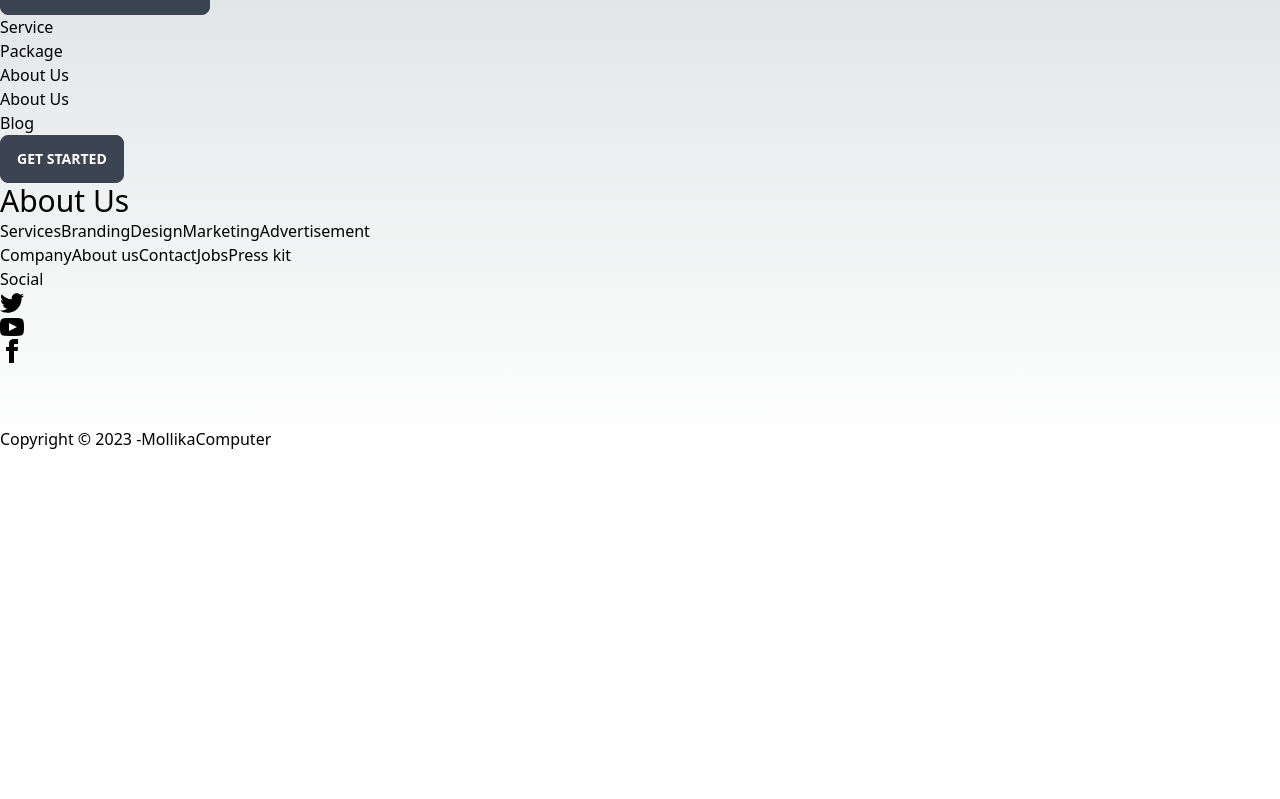
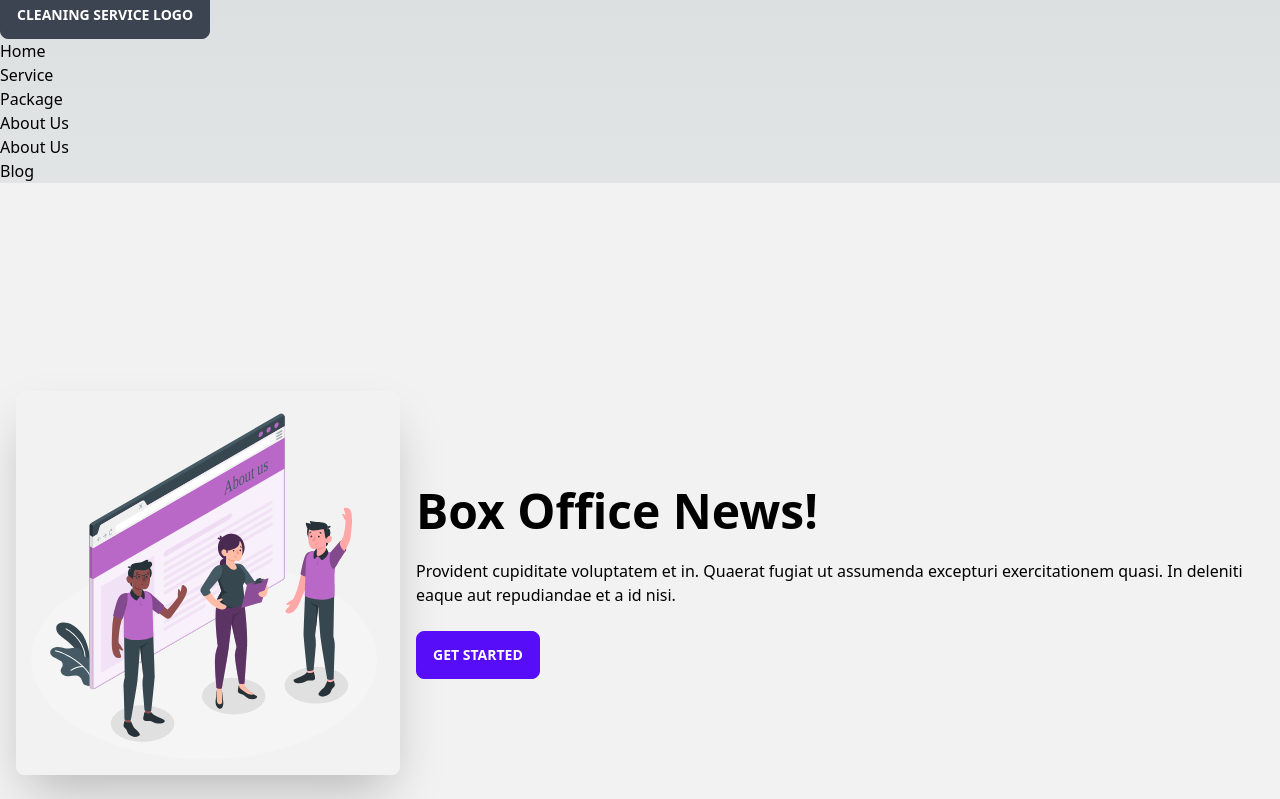
Before and after one commit to mollikacomputer/cleaner2, a Next.js app: page /about in a window 1280 px wide. Shown: the part 201-1000 px from the top of the page. Before the commit the page ends 800 px from the top, so only its background shows below. Built offline with nearby package versions, Linux system fonts and the light colour scheme.

Commit message:
service data done

```diff
--- a/Components/Navbar.js
+++ b/Components/Navbar.js
@@ -3,6 +3,9 @@ import Link from "next/link";
 const Navbar = () => {
   const navListItems = (
     <>
+      <li>
+        <Link href={"/"}>Home </Link>
+      </li>
       <li>
         <Link href={"/services"}>Service </Link>
       </li>
@@ -54,9 +57,6 @@ const Navbar = () => {
         <div className="navbar-center hidden lg:flex">
           <ul className="menu menu-horizontal px-1">{navListItems}</ul>
         </div>
-        <div className="navbar-end">
-          <Link href="/" className="btn">Get started</Link>
-        </div>
       </div>
     </>
   );
--- /dev/null
+++ b/servicesData.js
@@ -0,0 +1,23 @@
+export const servicesData = [
+    {
+      "id": 0,
+      "title": "Carpet Clean California",
+      "description":
+        "With snow melt in winter, rain in spring and fall, dust all summer, New York weather can take a toll on your carpet. Even without the weather, day-to-day life brings its share of dirt, dust, spills, odors and stains. You spent a lot of money on your carpet, so you want it to look nice and last a long time, but vacuuming alone won’t keep your carpets fresh. Dirt and debris gets caught down deep in the fibers where only a professional carpet cleaning can get it out. There are many places in California, CA where you can rent carpet cleaners or buy sprays that claim they will clean your carpets, but it just isn’t possible to get a carpet truly clean with retail equipment. You need All Green Carpet Clean California, CA for professional quality carpet cleaning.",
+      "image": "https://i.ibb.co/wSkx6zR/carpet-cleaning-banner-image.jpg",
+    },
+    {
+      "id": 1,
+      "title": "Carpet Clean California",
+      "description":
+        "With snow melt in winter, rain in spring and fall, dust all summer, New York weather can take a toll on your carpet. Even without the weather, day-to-day life brings its share of dirt, dust, spills, odors and stains. You spent a lot of money on your carpet, so you want it to look nice and last a long time, but vacuuming alone won’t keep your carpets fresh. Dirt and debris gets caught down deep in the fibers where only a professional carpet cleaning can get it out. There are many places in California, CA where you can rent carpet cleaners or buy sprays that claim they will clean your carpets, but it just isn’t possible to get a carpet truly clean with retail equipment. You need All Green Carpet Clean California, CA for professional quality carpet cleaning.",
+      "image": "https://i.ibb.co/vD8TvxC/carpet-cleaning-service-banner-image.jpg",
+    },
+    {
+      "id": 2,
+      "title": "Carpet Clean California",
+      "description":
+        "With snow melt in winter, rain in spring and fall, dust all summer, New York weather can take a toll on your carpet. Even without the weather, day-to-day life brings its share of dirt, dust, spills, odors and stains. You spent a lot of money on your carpet, so you want it to look nice and last a long time, but vacuuming alone won’t keep your carpets fresh. Dirt and debris gets caught down deep in the fibers where only a professional carpet cleaning can get it out. There are many places in California, CA where you can rent carpet cleaners or buy sprays that claim they will clean your carpets, but it just isn’t possible to get a carpet truly clean with retail equipment. You need All Green Carpet Clean California, CA for professional quality carpet cleaning.",
+      "image": "https://i.ibb.co/mqrhtyb/professional-carpet-cleaningbanner-image.jpg",
+    }
+  ];
--- a/src/pages/about/index.js
+++ b/src/pages/about/index.js
@@ -1,14 +1,39 @@
 import Head from "next/head";
-
+import AboutImage from '../../../public/About-us.svg';
 const index = () => {
-    return (
-        <div>
-            <Head>
-                <title> About || Best Carpet Cleaning Service </title>
-            </Head>
-            <h2 className="text-3xl" > About Us</h2>
+  return (
+    <div class="hero min-h-screen bg-base-200" data-aos="fade-up">
+      <Head>
+        <title> About || Best Carpet Cleaning Service </title>
+      </Head>
+      <div class="hero-content flex-col lg:flex-row">
+        <img
+        //   src={AboutImage}
+          src={'/About-us.svg'}
+          class="max-w-sm rounded-lg shadow-2xl"
+          alt="about us image"
+          data-aos="fade-right"
+          data-aos-easing="ease-out-cubic"
+          data-aos-duration="2000"
+          width={500}
+          height={400}
+        />
+        <div
+          data-aos="fade-left"
+          data-aos-easing="ease-out-cubic"
+          data-aos-duration="2000"
+        >
+          <h1 class="text-5xl font-bold">Box Office News!</h1>
+          <p class="py-6">
+            Provident cupiditate voluptatem et in. Quaerat fugiat ut assumenda
+            excepturi exercitationem quasi. In deleniti eaque aut repudiandae et
+            a id nisi.
+          </p>
+          <button class="btn btn-primary">Get Started</button>
         </div>
-    );
+      </div>
+    </div>
+  );
 };
 
 export default index;
--- a/src/pages/api/hello.js
+++ b/src/pages/api/hello.js
@@ -1,5 +1,6 @@
 // Next.js API route support: https://nextjs.org/docs/api-routes/introduction
 
 export default function handler(req, res) {
+
   res.status(200).json({ name: 'John Doe' })
 }
--- /dev/null
+++ b/src/pages/api/services/index.js
@@ -0,0 +1,6 @@
+import { servicesData } from "../../../../servicesData";
+
+export default function handler(req, res) {
+
+    res.status(200).json(servicesData)
+  }
--- a/src/pages/services/index.js
+++ b/src/pages/services/index.js
@@ -1,24 +1,37 @@
 import Head from "next/head";
 import Link from "next/link";
+import Service from "../../../Components/Service";
 
-const index = () => {
+const index = ({services}) => {
+    console.log(services);
     return (
         <div className=''>
             <Head>
                 <title> Service || Carpet Cleaning Service </title>
             </Head>
-            <h2 className='text-5xl my-6' > Total Service  </h2>
+            <h2 className='text-5xl my-6' > Total Service {services.length} </h2>
             <div className='grid sm:grid-cols-1 md:grid-cols-2 lg:grid-cols-3 gap-10 my-16' >
-            {/* {
+            {
                 services.slice(0,3).map( service => <Service key={service?._id} service={service} >
                 </Service> )
-            } */}
+            }
             </div>
             <div className='flex justify-center my-16'>
-            <Link href={'/'} > <button class="btn btn-outline btn-primary">Show All Services </button>  </Link>
+            <Link href={'/'} > <button class="btn btn-outline btn-primary"> Back to home </button>  </Link>
             </div>
         </div>
     );
 };
 
 export default index;
+
+export const getStaticProps = async (context) => {
+    const { params } = context;
+    const res = await fetch("http://localhost:3000/api/services");
+    const data = await res.json();
+    return {
+      props: {
+        services: data,
+      },
+    };
+  };
```
Also changed, not shown: Components/Services.js (+19 -45 lines), public/About-us.svg (added), 1 other file (tests, documents, lock files or other folders).
